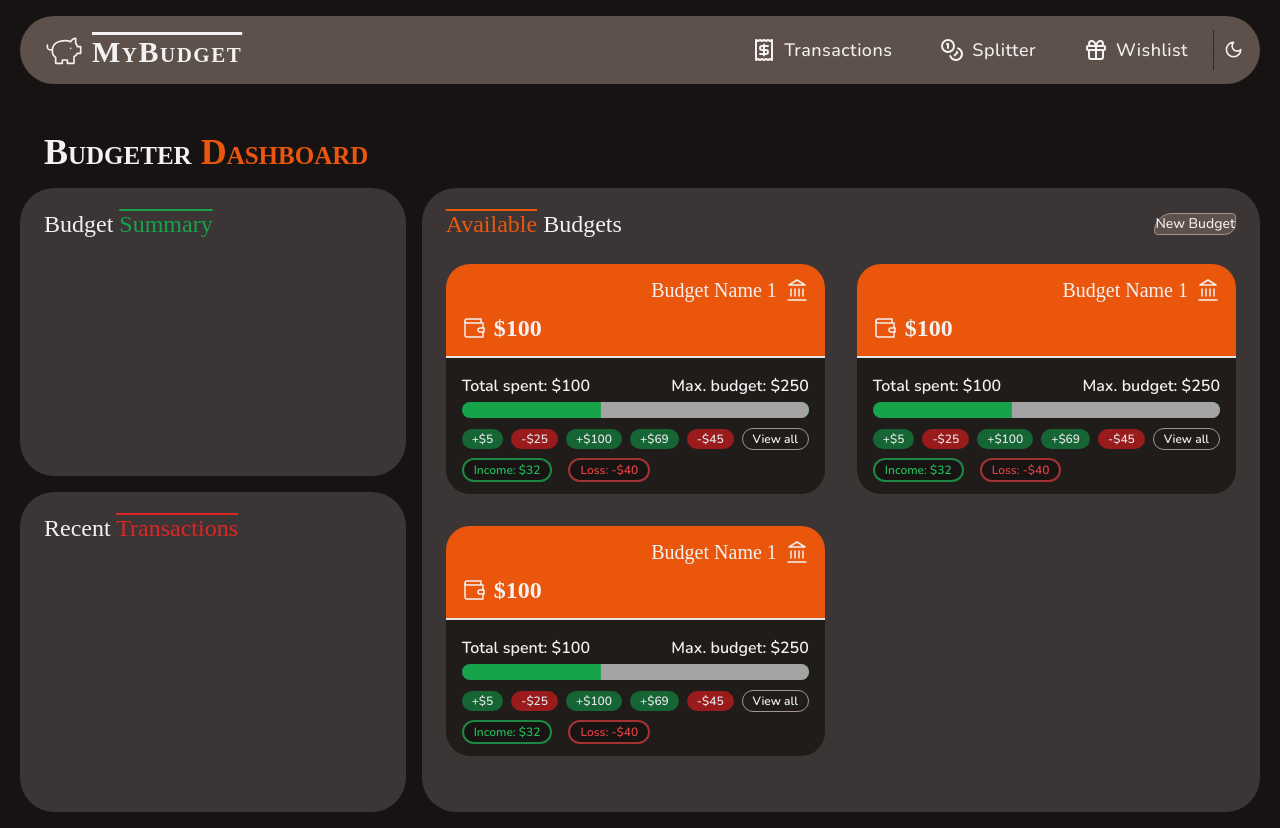
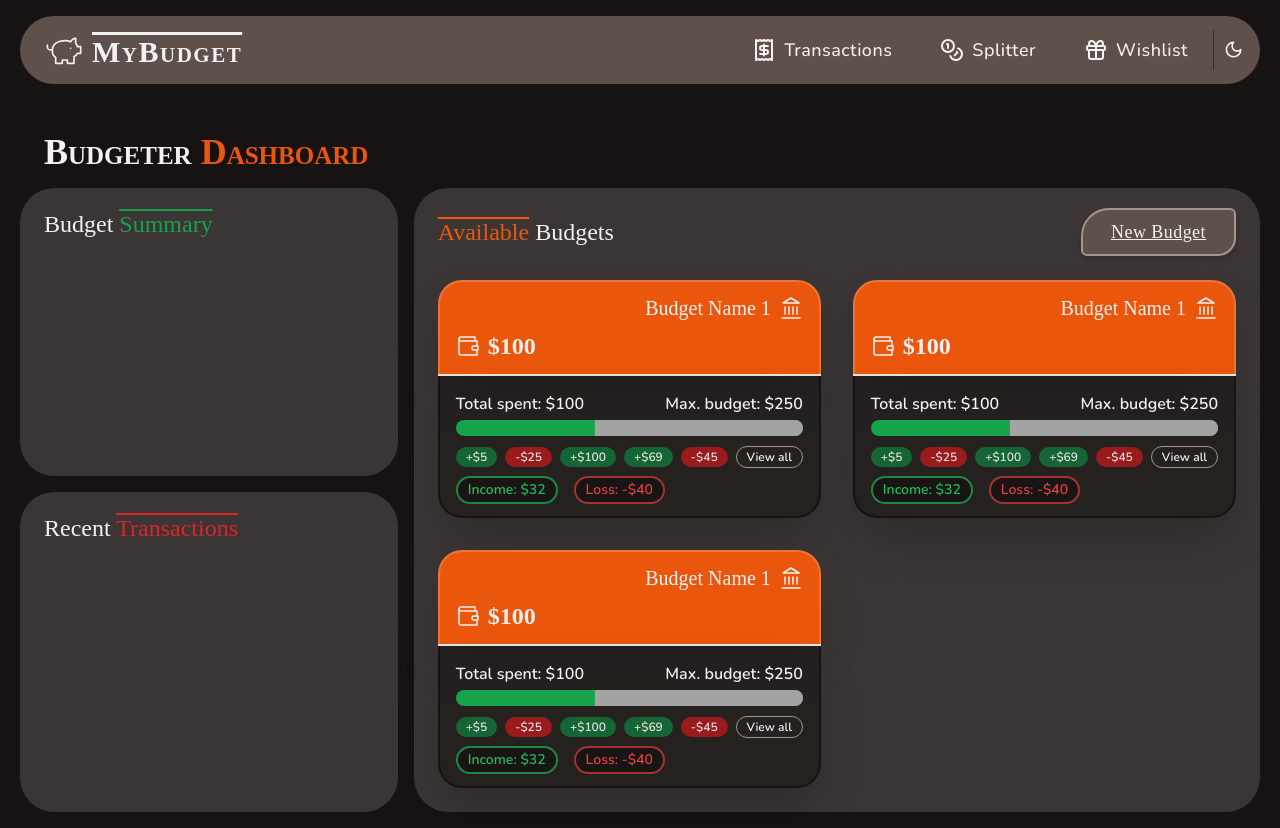
Before and after one commit to maateh/budgeter, a React (Vite) app: page / in a window 1280 px wide. Built offline with nearby package versions, Linux system fonts and the light colour scheme; a web font is replaced by a local one.

Commit message:
style: some improvements on badge and button shad components plus on the BudgetPreview custom component

```diff
--- a/src/components/shared/BudgetPreview.tsx
+++ b/src/components/shared/BudgetPreview.tsx
@@ -9,8 +9,8 @@ import { Badge } from "../ui/badge"
 
 const BudgetPreview = () => {
   return (
-    <>
-      <div className="flex flex-col gap-2 px-4 py-3 rounded-t-3xl bg-accent cursor-pointer">
+    <div className="hover:drop-shadow-lg rounded-[1.65rem] bg-primary-foreground/10">
+      <div className="flex flex-col gap-2 px-4 py-3 rounded-t-3xl bg-accent cursor-pointer shadow-2xl border-2 border-b-0 border-foreground/20">
         <div className="text-xl font-heading icon-wrapper justify-end">
           <p className="font-medium">Budget Name 1</p>
           <Landmark strokeWidth={1.5} />
@@ -23,15 +23,15 @@ const BudgetPreview = () => {
 
       <Separator className="py-[1px] bg-neutral-700 dark:bg-neutral-200" />
 
-      <div className="px-4 py-3 rounded-b-3xl bg-card/75">
-        <div className="mt-1 flex justify-between font-semibold">
+      <div className="px-4 py-3 rounded-b-3xl bg-card/75 shadow-2xl border-2 border-t-0 border-card">
+        <div className="mt-1 flex flex-wrap-reverse justify-between font-semibold">
           <p>Total spent: $100</p>
           <p>Max. budget: $250</p>
         </div>
 
         <Progress variant="positive" value={40} className="mt-1 mb-2" />
 
-        <ul className="my-1 flex justify-start gap-x-2">
+        <ul className="my-1 flex flex-wrap justify-start gap-x-2 gap-y-1">
           <li key={1}>
             <TransactionBadge amount={5} />
           </li>
@@ -52,12 +52,12 @@ const BudgetPreview = () => {
           </li>
         </ul>
 
-        <div className="mt-2 flex gap-x-4">
+        <div className="mt-2 flex flex-wrap gap-x-4 gap-y-2">
           <Badge variant="income">Income: $32</Badge>
           <Badge variant="loss">Loss: -$40</Badge>
         </div>
       </div>
-    </>
+    </div>
   )
 }
 
--- a/src/components/ui/badge.tsx
+++ b/src/components/ui/badge.tsx
@@ -18,9 +18,9 @@ const badgeVariants = cva(
         positive: "text-neutral-200 bg-green-800 hover:bg-green-700",
         negative: "text-neutral-200 bg-red-800 hover:bg-red-700",
         income:
-          "border-2 border-green-700/75 dark:border-green-500/65 bg-background/80 text-green-700/95 dark:text-green-500/95 font-semibold hover:bg-secondary/10",
+          "text-sm border-2 border-green-700/75 dark:border-green-500/65 bg-background/80 text-green-700/95 dark:text-green-500/95 font-semibold hover:bg-secondary/10",
         loss:
-          "border-2 border-red-700/75 dark:border-red-500/65 bg-background/80 text-red-700/95 dark:text-red-500/95 font-semibold hover:bg-secondary/10"
+          "text-sm border-2 border-red-700/75 dark:border-red-500/65 bg-background/80 text-red-700/95 dark:text-red-500/95 font-semibold hover:bg-secondary/10"
       },
     },
     defaultVariants: {
--- a/src/components/ui/button.tsx
+++ b/src/components/ui/button.tsx
@@ -5,7 +5,7 @@ import { cva, type VariantProps } from "class-variance-authority"
 import { cn } from "@/lib/utils"
 
 const buttonVariants = cva(
-  "inline-flex items-center justify-center whitespace-nowrap rounded-md text-sm font-medium ring-offset-background transition-colors focus-visible:outline-none focus-visible:ring-2 focus-visible:ring-ring focus-visible:ring-offset-2 disabled:pointer-events-none disabled:opacity-50",
+  "inline-flex items-center justify-center whitespace-nowrap text-md font-medium ring-offset-background transition-colors focus-visible:outline-none focus-visible:ring-2 focus-visible:ring-ring focus-visible:ring-offset-2 disabled:pointer-events-none disabled:opacity-50",
   {
     variants: {
       variant: {
@@ -13,16 +13,17 @@ const buttonVariants = cva(
         destructive:
           "bg-destructive text-destructive-foreground hover:bg-destructive/90",
         outline:
-          "border border-border bg-secondary hover:bg-primary hover:text-foreground",
+          "border-2 border-border bg-secondary hover:bg-secondary/85 hover:text-foreground font-heading underline",
         secondary:
           "bg-secondary text-secondary-foreground hover:bg-secondary/80",
         ghost: "hover:bg-accent hover:text-accent-foreground",
         link: "text-primary underline-offset-4 hover:underline",
       },
       size: {
-        default: "h-10 px-4 py-2",
-        sm: "h-9 px-3",
-        lg: "h-11 px-8",
+        default: "h-10 px-5 py-3 tracking-wide shadow-lg",
+        sm: "h-9 px-3 text-sm shadow-md",
+        lg: "h-11 px-6 text-lg font-medium tracking-wide shadow-xl",
+        xl: "h-12 px-7 text-lg font-medium tracking-wide shadow-md",
         icon: "h-10 w-10",
       },
       border: {
--- a/src/globals.css
+++ b/src/globals.css
@@ -17,7 +17,7 @@
     --secondary: 18 12% 62%;
     --secondary-foreground: 0 2% 10%;
     --muted: 12 10% 20%;
-    --muted-foreground: 0 8% 70%;
+    --muted-foreground: 20 5% 12%;
     --accent: 20 90% 52%;
     --accent-foreground: 0 2% 10%;
     --destructive: 0 85% 60%;
```
